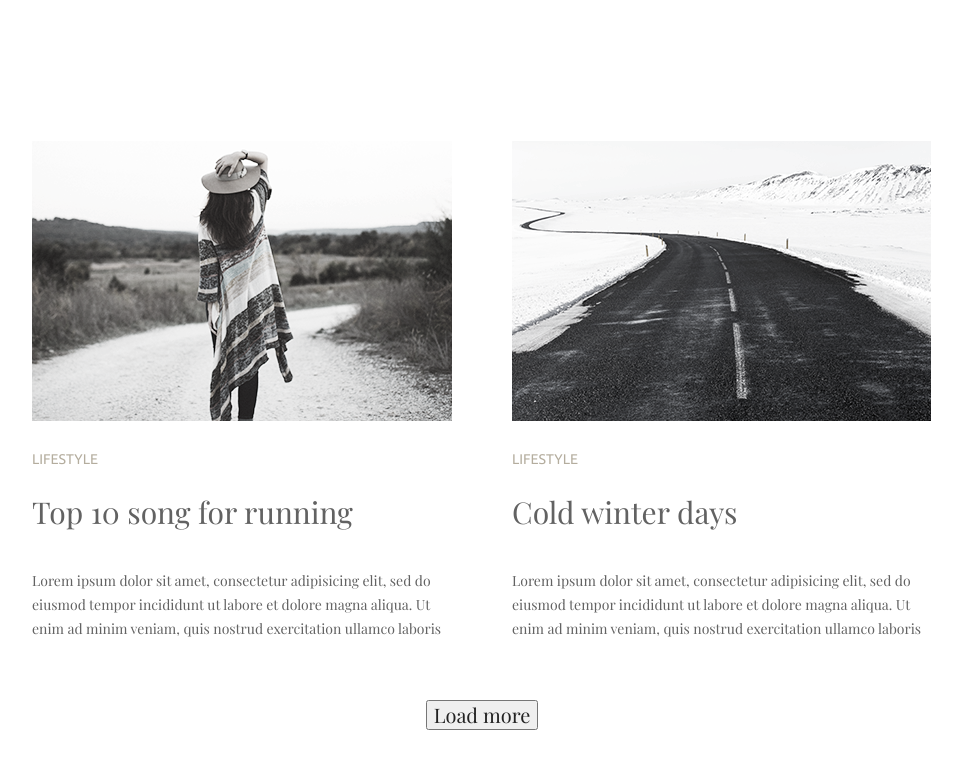
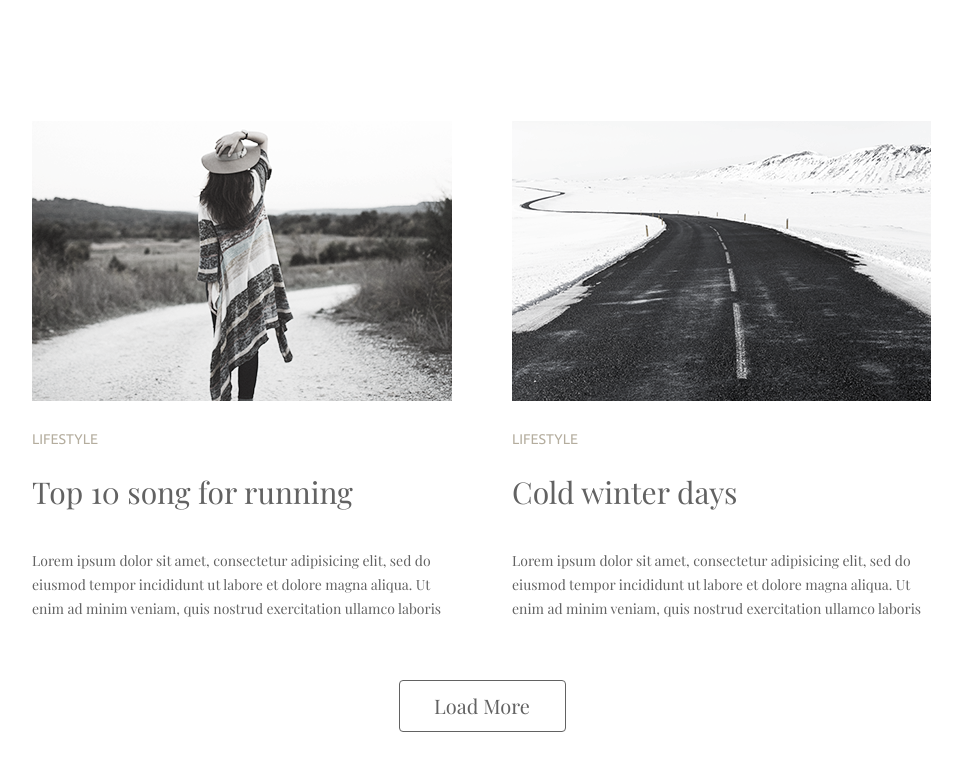
Before and after one commit to WerewolfDevLearn/goit-markup-hw-04-blog, a plain HTML site: page index.html in a window 1280 px wide. Shown: the part 1369-2140 px from the top of the page, without its empty margins (158-1120 px from the left). Before the commit the page ends 2099 px from the top, so only its background shows below. Drawn offline with nearby package versions, Linux system fonts and the light colour scheme.

Commit message:
add button/link, fix ssom mistakes

```diff
--- a/css/style.css
+++ b/css/style.css
@@ -15,7 +15,6 @@
   display: flex;
   justify-content:center;
   padding-top: 77px;
-  padding-bottom: 31px;
   margin-left: auto;
   margin-right: auto;
 }
@@ -30,6 +29,9 @@
   width: 113px;
   height: 43px;
 
+}
+.blog-header{
+  margin-bottom:102px ;
 }
 /* it was takken from mockup */
 .navigation-item:nth-child(1)
@@ -69,8 +71,6 @@
   margin-left: auto;
   margin-right: auto;
   width: 900px;
-  margin-top: 71px;
-  /* background-color: rgba(18, 4, 139, 0.5); */
 }
 
 .list-articles {
@@ -81,13 +81,14 @@
 }
 .list-articles-item {
   width: 420px;
+  margin-bottom: 134px;
 }
 
 .list-articles-item:not(:nth-child(2n))
 {
  margin-right: 60px;
 }
-.list-articles-item:nth-child(5) .text, .list-articles-item:nth-child(6) .text
+.list-articles-item:nth-last-child(-n+2)
  {
  margin-bottom:59px;
 }
@@ -104,20 +105,34 @@
   font-size: var(--heading-text-size);
   font-weight: 400;
 }
-.more-info {
-  font-family: var(--primary-font);
-  font-size: var(--button-text-size);
-  line-height: var(--text-leading);
-  margin: auto;
-}
+
 .list-articles-item .heading{
   margin-bottom: 42px;
 }
 .list-articles-item .text{
   line-height: var(--text-leading);
-  margin-bottom: 144px;
+
 }
 .button{
-  text-align: center;
-  margin: auto;
+  display:flex;
+  align-items: center;
+  justify-content: center;
+  text-decoration: none;
+  color: var(--text-color);
+  border:1px solid var(--text-color);
+  border-radius: 4px;
+  background-color: var(--white-color);
+  width: 165px;
+  height: 50px;
+  margin-left: auto;
+  margin-right: auto;
+  margin-bottom: 70px;
+  font-family: var(--primary-font);
+  font-size: var(--button-text-size);
+  line-height: var(--text-leading);
 }
+.button:hover,
+.button:focus{
+  border-color: var(--accent-color);
+  background-color:var(--accent-colorolor);
+}
--- a/index.html
+++ b/index.html
@@ -12,7 +12,7 @@
     <link rel="stylesheet" href="./css/style.css" />
   </head>
   <body>
-    <header>
+    <header class="blog-header" >
       <nav>
         <ul class="navigation">
           <li class="navigation-item">
@@ -123,13 +123,8 @@
             </p>
           </li>
         </ul>
-        <div class="button">
-          <button type="button" class="more-info">
-          Load more
-        </button>
-      </div>
-
-      </section>
+        <a href="" class="button" >Load More</a>
+        </section>
     </main>
   </body>
 </html>
```
